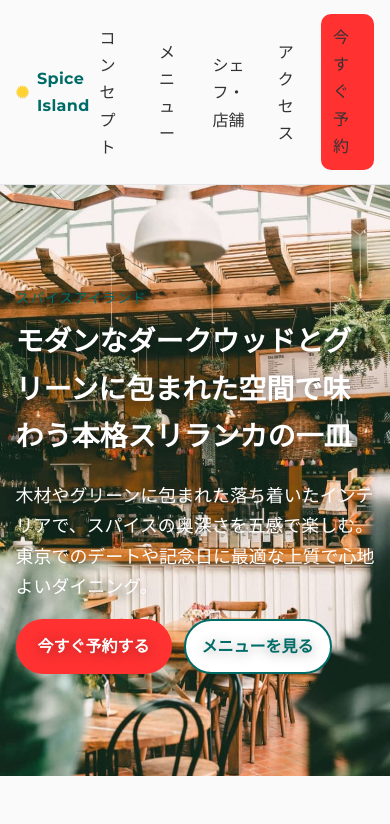
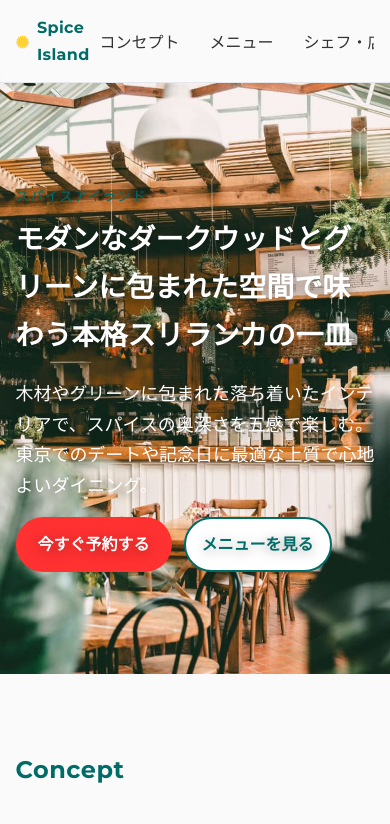
Before and after one commit to Tok9322/spice-island-lp-w, a plain HTML site: page index.html in a window 390 px wide. Shown: the top 824 px of the page. Drawn offline with Linux system fonts and the light colour scheme.

Commit message:
ヘッダーメニュー表示修正

```diff
--- a/assets/styles.css
+++ b/assets/styles.css
@@ -70,6 +70,12 @@ a { color: inherit; text-decoration: none; }
 .logo-text { color: var(--sub); font-family: "Montserrat", sans-serif; letter-spacing: .02em; }
 .nav { display: inline-flex; align-items: center; gap: clamp(10px, 2.5vw, 22px); }
 .nav a { padding: 8px 10px; border-radius: 10px; font-weight: 500; color: var(--text); }
+/* Keep nav horizontal on mobile */
+@media (max-width: 640px) {
+  .nav { gap: 10px; overflow-x: auto; white-space: nowrap; flex-wrap: nowrap; -webkit-overflow-scrolling: touch; scrollbar-width: none; }
+  .nav::-webkit-scrollbar { display: none; }
+  .nav a { flex: 0 0 auto; padding: 8px 10px; }
+}
 .nav a:hover { background: #f1f5f9; }
 
 /* Hero (full-bleed) */
```
